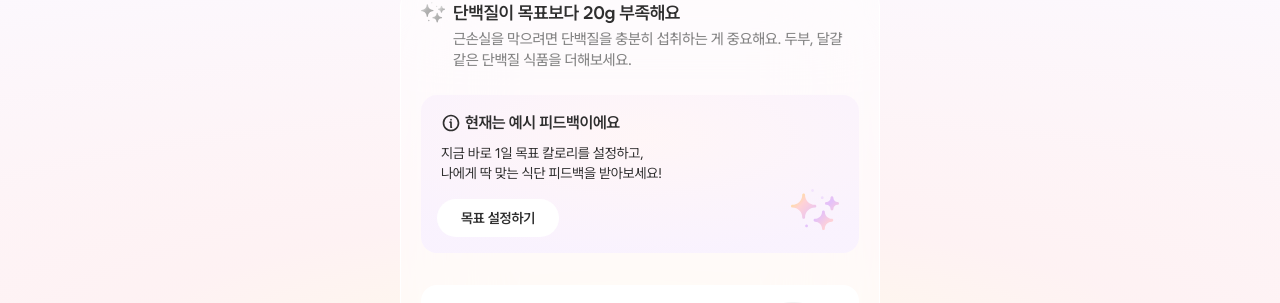
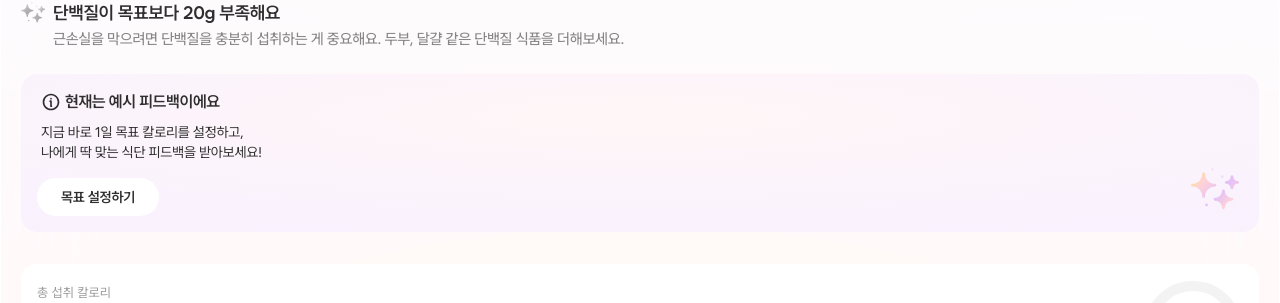
Before and after one commit to llddang/todayeat, a Next.js app: page / in a window 1280 px wide. Shown: the part 255-558 px from the top of the page. Built offline with nearby package versions, Linux system fonts and the light colour scheme; no server answers; the database is empty.

Commit message:
setting:#185 반응형 layout 설정

```diff
--- a/tailwind.config.ts
+++ b/tailwind.config.ts
@@ -211,8 +211,11 @@ const config: Config = {
     animate,
     plugin(({ addUtilities }) => {
       addUtilities({
-        '.temp-layout': {
+        '.layout-container': {
           maxWidth: '480px',
+          '@screen xl': {
+            maxWidth: '1280px'
+          },
           margin: 'auto'
         },
         '.bg-gradient-main': {
```
